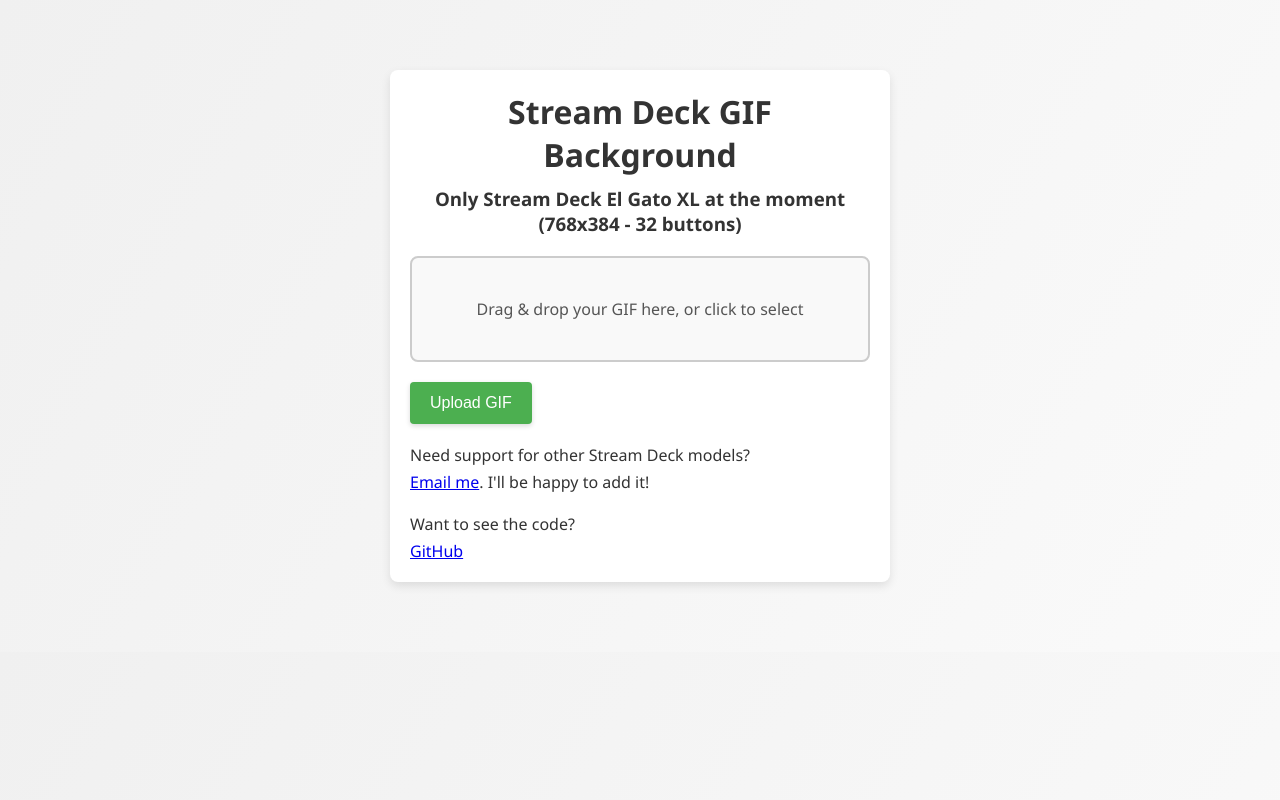
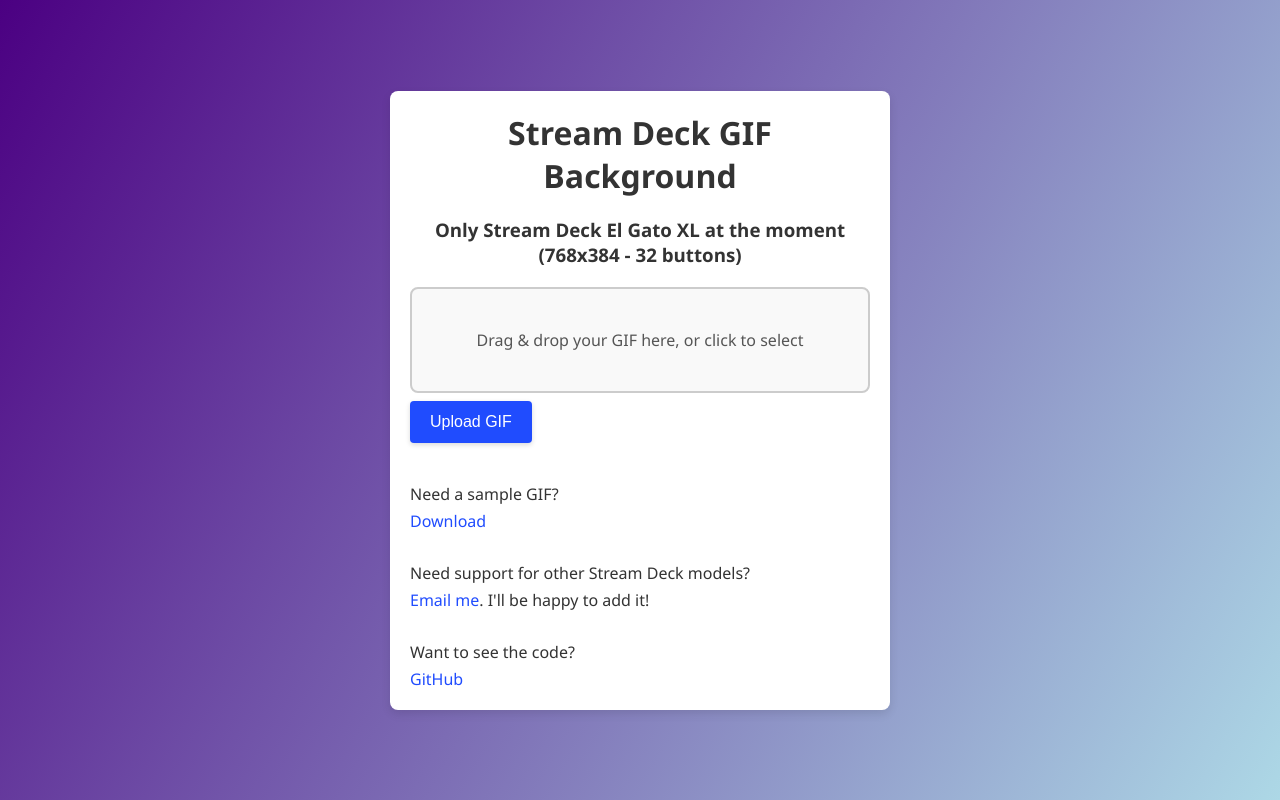
Before and after one commit to sebastiansperandio/Stream-Deck-BG, a PHP site: page / in a window 1280 px wide. Run offline with PHP 8.4, Linux system fonts and the light colour scheme.

Commit message:
Add sample GIF & new styles

```diff
--- a/index.php
+++ b/index.php
@@ -17,6 +17,9 @@
 if ( 'upload_gif' === $action && 'POST' === $_SERVER['REQUEST_METHOD'] ) {
     // Process the uploaded file and proceed to the next step
     $upload_controller->handle_upload();
+} elseif ( 'download_sample' === $action ) {
+    // Download a sample GIF.
+    $upload_controller->download_sample();
 } else {
     // Show the initial HTML form
     $upload_controller->show_form();
--- a/public/css/styles.css
+++ b/public/css/styles.css
@@ -1,22 +1,49 @@
-/* Basic reset & styling */
+/* Basic reset */
 * {
     box-sizing: border-box;
     margin: 0;
     padding: 0;
 }
 
-body {
-    font-family: "Segoe UI", Roboto, Arial, sans-serif;
-    background: linear-gradient(120deg, #f0f0f0, #fafafa);
-    color: #333;
-    padding: 30px;
+/* We want the body to take up the entire screen */
+html, body {
+    width: 100%;
+    height: 100%;
 }
 
-h1, h3 {
-    text-align: center;
+:root {
+    --primary-color: indigo;
+    --button-color: #204cfe;
+    --button-hover-color: #1231ac;
+    --link-color: #204cfe;
 }
 
-/* Clases de margen, etc. */
+/*
+   The body as a Flex Container,
+   centering .form-container vertically and horizontally
+*/
+body {
+    display: flex;
+    justify-content: center; /* horizontally center the container */
+    align-items: center;     /* vertically center the container */
+    font-family: "Segoe UI", Roboto, Arial, sans-serif;
+    /* background: linear-gradient(120deg, #f0f0f0, #fafafa); */
+    background: linear-gradient( 120deg, var(--primary-color), lightblue);
+    color: #333;
+    padding: 20px;
+}
+
+/* Centered or not, depends on your taste.
+   If you want left-aligned text, you can remove text-align: center. */
+h1, h3 {
+    text-align: left;
+}
+
+form {
+    width: 100%; /* Takes up the entire width of the container */
+}
+
+/* Margin classes if you need them */
 .mt5  { margin-top: 5px; }
 .mb5  { margin-bottom: 5px; }
 .mt10 { margin-top: 10px; }
@@ -24,67 +51,74 @@
 .mt20 { margin-top: 20px; }
 .mb20 { margin-bottom: 20px; }
 
-/* Container for centering the form on the page */
+/* .form-container: Column flex, aligned to the left */
 .form-container {
-    max-width: 500px;
-    margin: 40px auto;
+    display: flex;
+    flex-direction: column;
+    align-items: flex-start;  /* Align everything to the left edge */
+    row-gap: 20px;            /* Vertical spacing between elements */
+
+    width: 100%;
+    max-width: 500px;         /* width limit */
     background-color: #fff;
+    border-radius: 8px;
     padding: 20px;
-    border-radius: 8px;
     box-shadow: 0 4px 10px rgba(0, 0, 0, 0.1);
 }
 
+.form-container h1, .form-container h3 {
+    text-align: center;
+}
+
+/* "please wait" message */
 #please_wait_message {
     display: none;
     background-color: #fff3cd;
     color: #856404;
     font-weight: bold;
     padding: 10px;
-    margin-bottom: 20px;
+    width: 100%;          /* taking up the entire width of the container */
     border: 1px solid #ffeeba;
     border-radius: 4px;
 }
 
-/* Large clickable rectangle for file selection */
+/* Large clickable area for drag & drop */
 .drop-zone {
     border: 2px solid #ccc;
     border-radius: 8px;
     background: #f9f9f9;
+    margin-bottom: 0.5rem;
     padding: 40px 20px;
-    text-align: center;
+    text-align: center;    /* If you want the internal text centered */
     cursor: pointer;
-    margin: 20px 0px;
     transition: background-color 0.2s ease, border-color 0.2s ease;
+    width: 100%;
 }
 
-/* Hover normal */
 .drop-zone:hover {
     background-color: #eee;
     border-color: #bbb;
 }
 
-/* Dragover (cuando se arrastra el archivo encima) */
 .drop-zone.dragover {
     background-color: #eee;
     border-color: #999;
 }
 
-/* Si quieres estilizar el texto dentro, lo puedes hacer con #drop_zone_text o .drop-zone p */
 .drop-zone p {
     margin: 0;
     font-size: 1rem;
     color: #555;
 }
 
-/* Ocultar el input original */
+/* Hide the original input */
 .file-input {
     display: none;
 }
 
-/* Upload button styling */
+/* Main button */
 .upload-btn {
-    display: inline-block;
-    background-color: #4caf50;
+    background-color: var(--button-color);
     color: #fff;
     padding: 12px 20px;
     border: none;
@@ -95,9 +129,20 @@
     transition: background-color 0.3s ease, transform 0.1s ease;
     box-shadow: 0 2px 5px rgba(0, 0, 0, 0.15);
 }
+
 .upload-btn:hover {
-    background-color: #43a047;
+    background-color: var(--button-hover-color);
 }
 .upload-btn:active {
     transform: scale(0.98);
 }
+
+/* Styles for your links inside the form-container,
+   if you want them left-aligned */
+.form-container a {
+    color: var(--link-color);
+    text-decoration: none;
+}
+.form-container a:hover {
+    text-decoration: underline;
+}
--- a/src/Controller/uploadController.php
+++ b/src/Controller/uploadController.php
@@ -24,8 +24,11 @@
                 <link rel="stylesheet" href="<?php echo htmlspecialchars($css_url, ENT_QUOTES); ?>">
             </head>
             <body>
+                <!-- <div class="background_img">
+                    <img src="/public/img/streamdeckXL.webp" alt="Stream Deck XL">
+                </div> -->
                 <div class="form-container">
-            <h1 class="mb10">Stream Deck GIF Background</h1>
+                    <h1>Stream Deck GIF Background</h1>
                     <h3>Only Stream Deck El Gato XL at the moment (768x384 - 32 buttons)</h3>
 
                     <div id="please_wait_message">
@@ -41,15 +44,21 @@
 
                         <button type="submit" class="upload-btn">Upload GIF</button>
                     </form>
+                    <div class="mt20">
+                        <p>Need a sample GIF?</p>
+                        <p class="mt5">
+                            <a href="?action=download_sample">Download</a>
+                        </p>
+                    </div>
 
-            <div class="mt20">
+                    <div class="mt10">
                         <p>Need support for other Stream Deck models?</p>
                         <p class="mt5">
                             <a href="mailto:sebastiansperandio@gmail.com">Email me</a>.
                             I'll be happy to add it!
                         </p>
                     </div>
-            <div class="mt20">
+                    <div class="mt10">
                         <p>Want to see the code?</p>
                         <p class="mt5">
                             <a href="https://github.com/sebastiansperandio/Stream-Deck-BG" target="_blank">GitHub</a>
@@ -153,4 +162,23 @@
         $process_controller = new GifProcessController();
         $process_controller->process_gif($uploaded_path, $temp_dir);
     }
+
+    /**
+     * Force download of the sample GIF, if it exists.
+     */
+    public function download_sample(): void
+    {
+        $sample_path = __DIR__ . '/../../public/sample/sample_768x384.gif';
+
+        if ( ! file_exists( $sample_path ) ) {
+            exit( 'Sample GIF not found on the server.' );
         }
+
+        header( 'Content-Type: image/gif' );
+        header( 'Content-Disposition: attachment; filename="sample_768x384.gif"' );
+        header( 'Content-Length: ' . filesize( $sample_path ) );
+
+        readfile( $sample_path );
+        exit;
+    }
+}
```
Also changed, not shown: public/img/streamdeckXL.png (added), public/img/streamdeckXL.webp (added), public/sample/sample_768x384.gif (added), 1 other file. Lines whose indentation alone changed are shown as unchanged.
